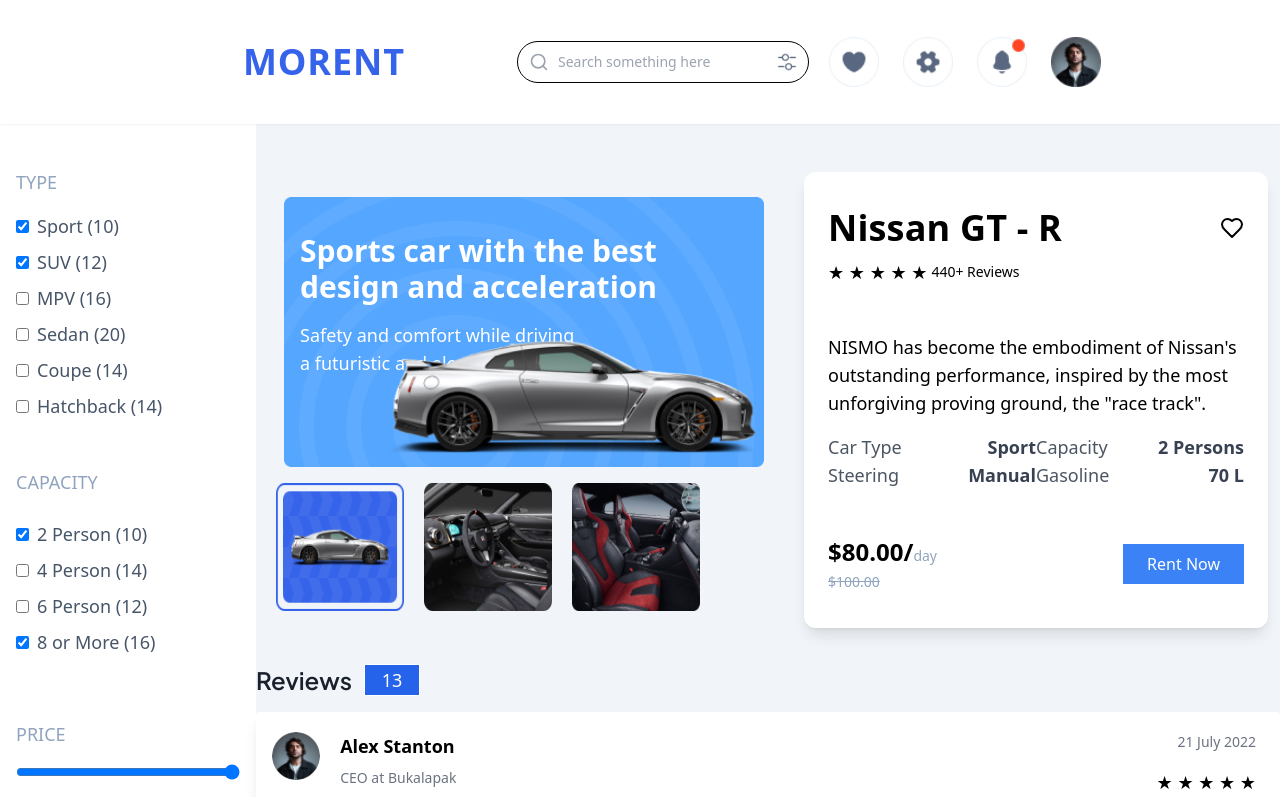
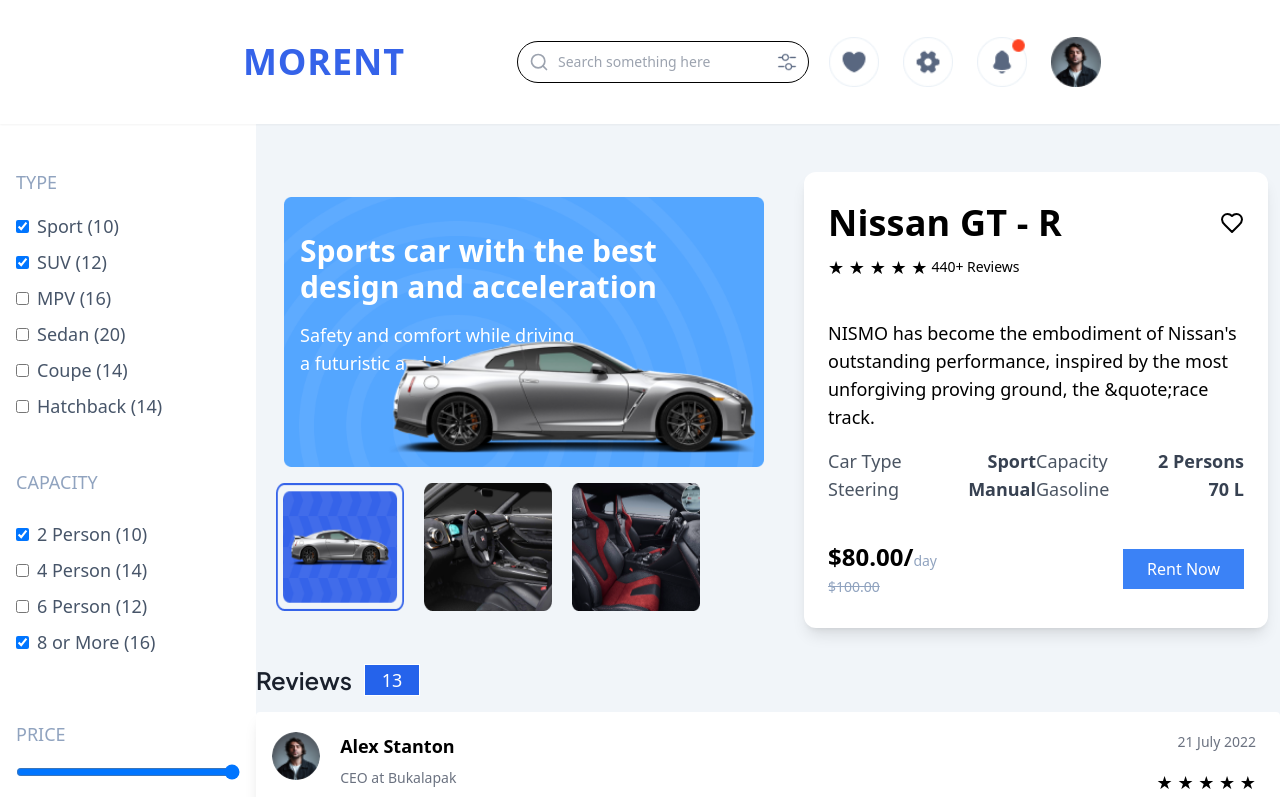
Before and after one commit to Darakhshan-Imran/ecommerce7-hackathon-2, a Next.js app: page /car_detail in a window 1280 px wide. Shown: the top 797 px of the page. Built offline with nearby package versions, Linux system fonts and the light colour scheme.

Commit message:
Update build errors

```diff
--- a/src/app/car_detail/page.tsx
+++ b/src/app/car_detail/page.tsx
@@ -1,6 +1,5 @@
 'use client'
 
-import React, { useState } from "react";
 import { Heart } from 'lucide-react';
 import RatingStar from "../../components/ratingstar";
 import Image from "next/image";
@@ -150,8 +149,8 @@
       </CardHeader>
       <CardContent>
         <p className="text-base lg:text-lg font-thin">
-          NISMO has become the embodiment of Nissan's outstanding performance,
-          inspired by the most unforgiving proving ground, the "race track".
+          NISMO has become the embodiment of Nissan&apos;s outstanding performance,
+          inspired by the most unforgiving proving ground, the &quote;race track.
         </p>
         <div className="flex flex-col sm:flex-row w-full mt-4">
           <div className="flex flex-col w-full sm:w-1/2 mb-2 sm:mb-0">
--- a/src/app/product/page.tsx
+++ b/src/app/product/page.tsx
@@ -14,18 +14,6 @@
   onClose: () => void;
 
 }
-
-
-interface LocationSelectorProps {
-
-  title: string;
-
-  options: { label: string; placeholder: string; }[];
-
-}
-
-
-
 const VehicleFilterSidebar: React.FC<VehicleFilterSidebarProps> = ({ isOpen, onClose }) => {
   return (
     <div className={`sidebar ${isOpen ? 'open' : ''}`}>
```
